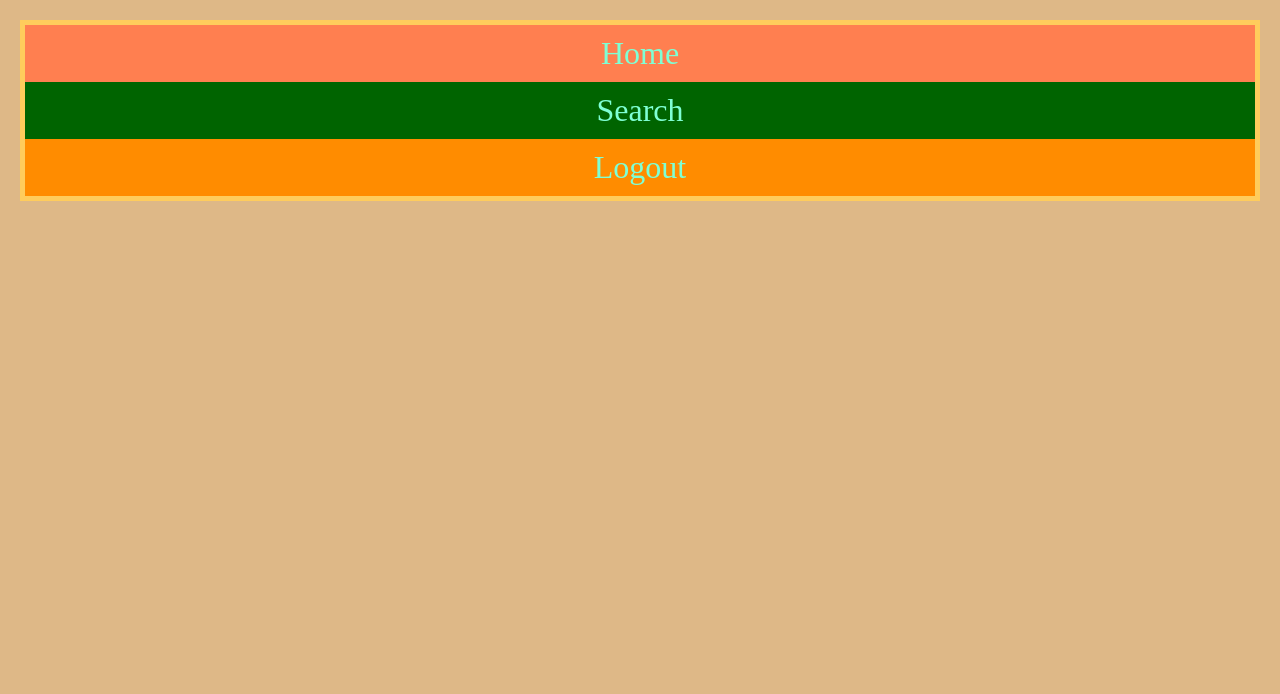
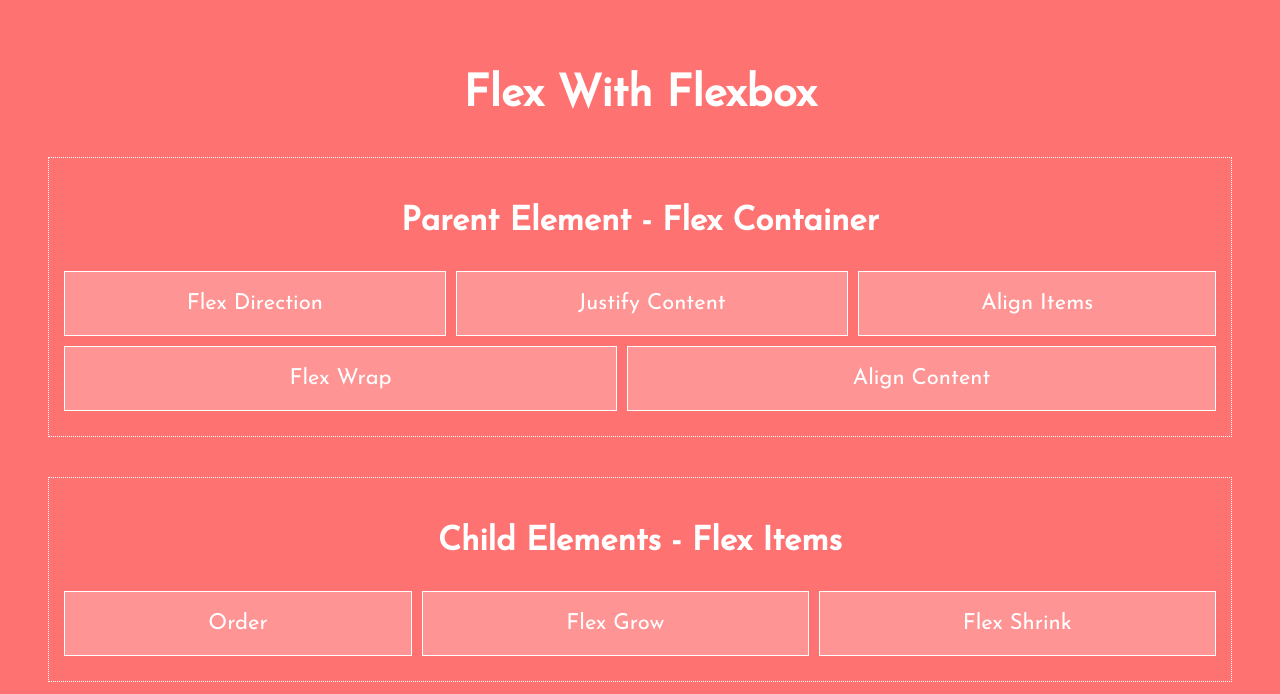
Before and after one commit to shivanshi-s/small-learnings, a plain HTML site: page Flexbox/index.html in a window 1280 px wide. Drawn offline with Linux system fonts and the light colour scheme.

Commit message:
Added Flexbox Files

```diff
--- a/Flexbox/basic.css
+++ /dev/null
@@ -1,22 +0,0 @@
-.container >div {
-    padding: 10px;
-    text-align: center;
-    font-size: 2em;
-    color: aquamarine;
-}
-html, body {
-    background-color: burlywood;
-    margin: 10px;
-}
-
-.container > div:nth-child(1) {
-    background-color: coral;
-}
-
-.container > div:nth-child(2) {
-    background-color: darkgreen;
-}
-
-.container > div:nth-child(3) {
-    background-color: darkorange;
-}
--- /dev/null
+++ b/Flexbox/css/boilerplate.css
@@ -0,0 +1,45 @@
+* {
+    box-sizing: border-box;
+}
+
+body {
+    background-color: #ff7272;
+    min-height: 90vh;
+    overflow-x: hidden;
+    font-family: 'Josefin Sans';
+    font-size: 22px;
+    color: #fff;
+    padding: 40px;
+}
+
+.header > h1,p {
+    margin: 25px 0 25px;
+    text-align: center;
+}
+
+.head-container {
+    border: 1px dotted #fff;
+    padding: 20px 10px 20px 10px;
+    margin: 40px 0 40px;
+}
+
+.flex-container {
+    border: 1px solid #fff;
+    padding: 10px;
+    display: flex;
+}
+
+.flex-container > * {
+    border: 1px solid #fff;
+    background-color: rgba(255, 255, 255, 0.24);
+    padding: 20px 10px 20px 10px;
+    margin: 5px;
+}
+
+.flex-container > *:hover {
+    background-color: rgba(255, 255, 255, 0.44);
+}
+
+.text-center {
+    text-align: center;
+}
--- /dev/null
+++ b/Flexbox/css/style.css
@@ -0,0 +1,26 @@
+.container {
+    display: flex;
+    flex-flow: row wrap;
+}
+
+.container > * {
+    color: #fff;
+    background-color: rgba(255, 255, 255, 0.24);
+    border: 1px solid #fff;
+    padding: 20px;
+    margin: 5px;
+    justify-content: space-between;
+    text-align: center;
+    min-width: 250px;
+    flex-grow: 1;
+    align-content: space-between;
+}
+
+.container > *:hover {
+    background-color: rgba(255, 255, 255, 0.44);
+}
+
+a {
+    text-decoration: none;
+    color: #fff;
+}
--- a/Flexbox/index.html
+++ b/Flexbox/index.html
@@ -2,19 +2,41 @@
 <html lang="en">
 <head>
     <meta charset="UTF-8">
-    <meta http-equiv="X-UA-Compatible" content="IE=edge">
     <meta name="viewport" content="width=device-width, initial-scale=1.0">
-    <title>Flexbox</title>
-
-    <link rel="stylesheet" href="./style.css">
-    <link rel="stylesheet" href="basic.css">
+    <title>Learning-Flexbox</title>
+    <link href='https://fonts.googleapis.com/css?family=Josefin Sans' rel='stylesheet'>
+    <link rel="stylesheet" href="./css/boilerplate.css">
+    <link rel="stylesheet" href="./css/style.css">
 </head>
 <body>
-    <nav class="container">
-        <div>Home</div>
-        <div>Search</div>
-        <div>Logout</div>
+    <div class="header">
+        <h1>Flex With Flexbox</h1>
+    </div>
 
-    </nav>
+    <div class="body">
+        <div class="head-container">
+            <h2 class="text-center">Parent Element - Flex Container</h2>
+
+            <div class="container">
+                <a href="./html">Flex Direction</a>
+                <a href="./html/justifyContent.html">Justify Content</a>
+                <a href="./html/alignItems.html">Align Items</a>
+            </div>
+            <div class="container">
+                <a href="./html/flexWrap.html">Flex Wrap</a>
+                <a href="./html/alignContent.html">Align Content</a>
+            </div>
+        </div>
+
+        <div class="head-container">
+            <h2 class="text-center">Child Elements - Flex Items</h2>
+
+            <div class="container">
+                <a href="./HTML/order.html">Order</a>
+                <a href="./HTML/flexGrow.html">Flex Grow</a>
+                <a href="./HTML/flexShrink.html">Flex Shrink</a>
+            </div>
+        </div>
+    </div>
 </body>
 </html>
--- a/Flexbox/style.css
+++ /dev/null
@@ -1,6 +0,0 @@
-.container {
-    border: 5px solid #ffcc5c;
-    display: flex;
-    /* default : l->r and block element */
-    flex-direction: column;
-}
```
Also changed, not shown: Flexbox/html/alignContent.html (added), Flexbox/html/alignItems.html (added), Flexbox/html/flexGrow.html (added), Flexbox/html/flexShrink.html (added), Flexbox/html/flexWrap.html (added), Flexbox/html/justifyContent.html (added), Flexbox/html/order.html (added).
